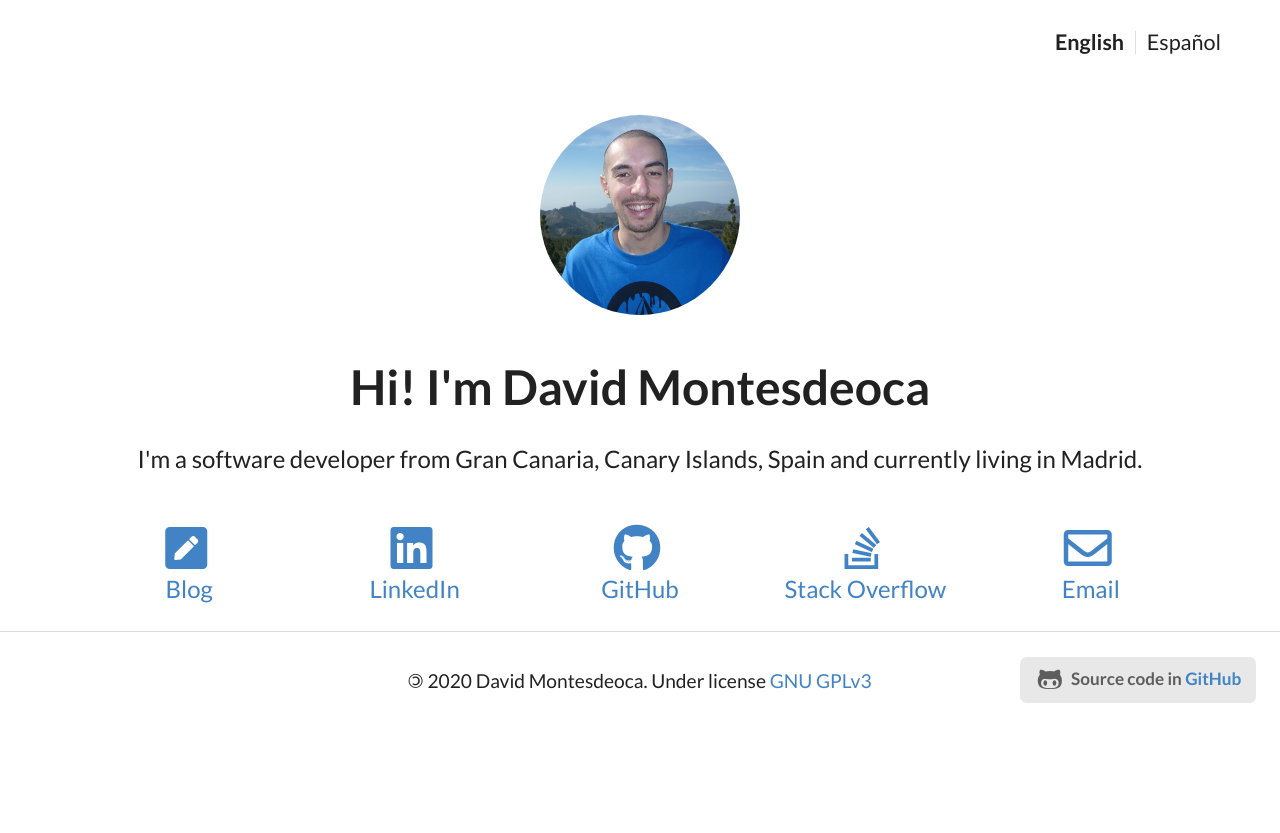
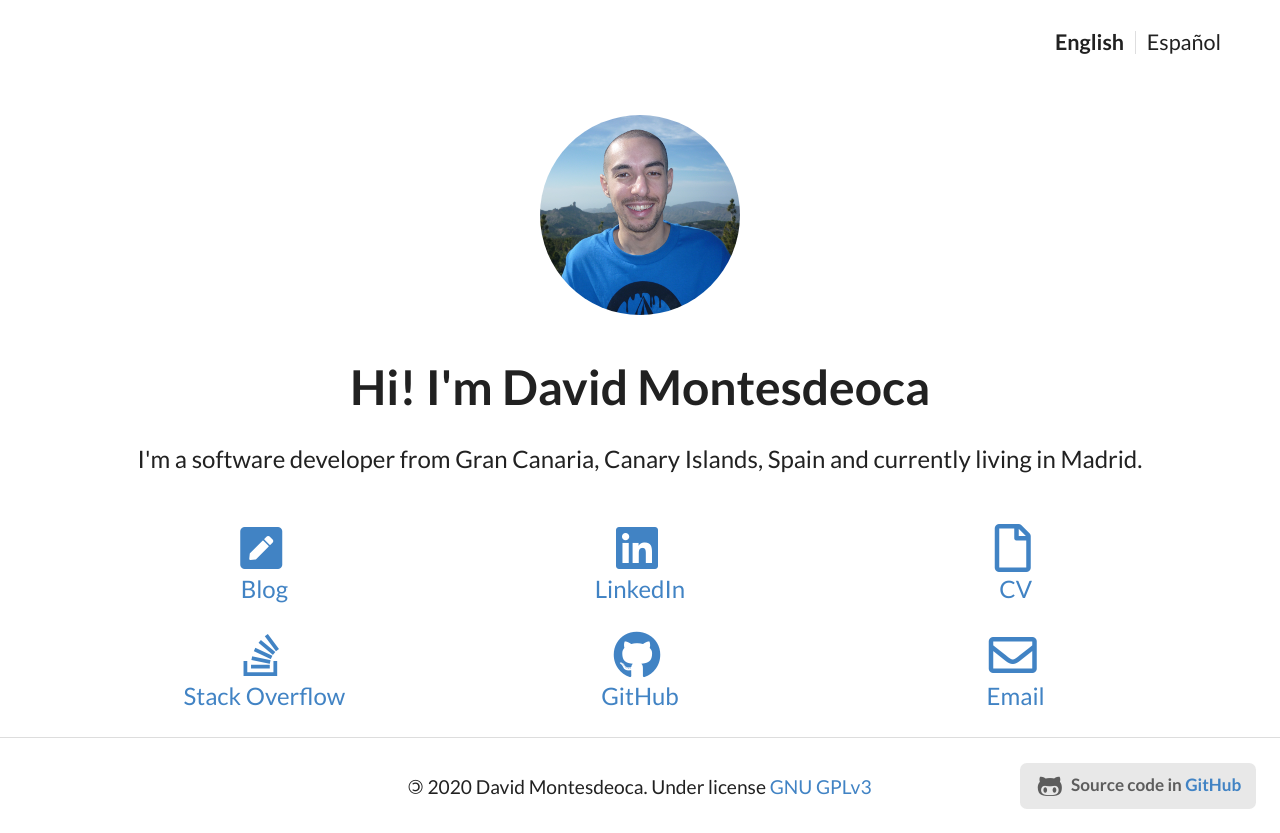
Before and after one commit to backpackerhh/personal-website-react, a React (Create React App) app: page / in a window 1280 px wide. Shown: the top 833 px of the page. Before the commit the page ends 800 px from the top, so only its background shows below. Built offline with nearby package versions, Linux system fonts and the light colour scheme.

Commit message:
Add CV and rearrange all social links

```diff
--- a/src/components/App.scss
+++ b/src/components/App.scss
@@ -31,6 +31,10 @@ main {
 
   .row .row {
     padding: 0 !important;
+
+    &:not(:last-child) {
+      margin-bottom: 1em;
+    }
   }
 }
 
--- a/src/components/Social.js
+++ b/src/components/Social.js
@@ -4,27 +4,24 @@ import SocialItem from "./SocialItem";
 
 const Social = () => {
   return (
-    <div className="ui five column stackable grid">
+    <>
+      <div className="ui three column stackable grid">
         <div className="row">
           <SocialItem text="Blog" icon="pen square big" url="https://blog.davidmontesdeoca.es" />
-        <SocialItem
-          text="LinkedIn"
-          icon="linkedin big"
-          url="https://linkedin.com/in/backpackerhh"
-        />
-        <SocialItem text="GitHub" icon="github big" url="https://github.com/backpackerhh" />
+          <SocialItem text="LinkedIn" icon="linkedin big" url="https://linkedin.com/in/backpackerhh" />
+          <SocialItem text="CV" icon="file outline big" url="https://mnf.red/davidmontesdeoca" />
+        </div>
+        <div className="row">
           <SocialItem
             text="Stack Overflow"
             icon="stack overflow big"
             url="http://stackoverflow.com/users/1477964/backpackerhh"
           />
-        <SocialItem
-          text="Email"
-          icon="mail outline big"
-          url="mailto:backpackerhh@davidmontesdeoca.es"
-        />
+          <SocialItem text="GitHub" icon="github big" url="https://github.com/backpackerhh" />
+          <SocialItem text="Email" icon="mail outline big" url="mailto:backpackerhh@davidmontesdeoca.es" />
         </div>
       </div>
+    </>
   );
 };
 
```
Lines whose indentation alone changed are shown as unchanged.
